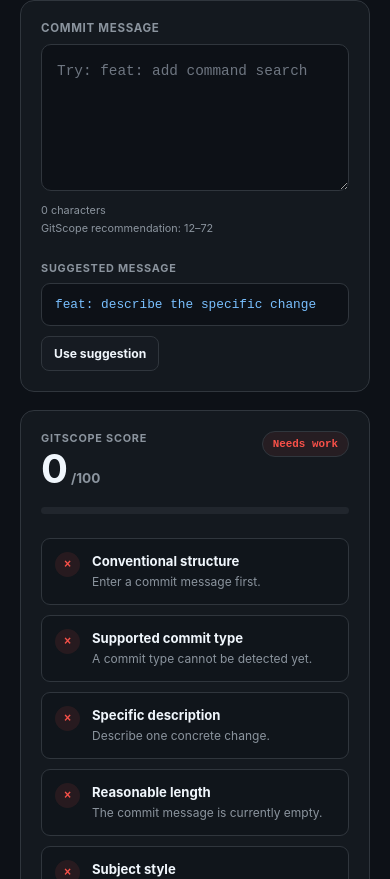
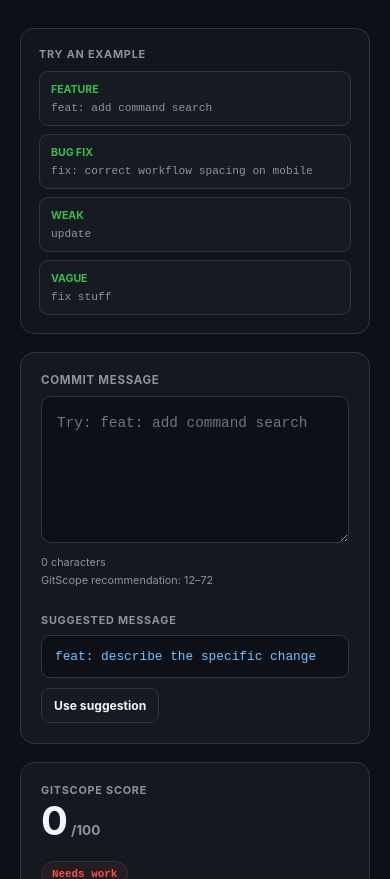
Before and after one commit to r0naldrailgun/git-scope, a React (Vite) app: page / in a window 390 px wide. Shown: the part 9525-10404 px from the top of the page. Built offline with nearby package versions, Linux system fonts and the light colour scheme.

Commit message:
feat: add commit checker examples and feedback

```diff
--- a/src/components/CommitChecker.css
+++ b/src/components/CommitChecker.css
@@ -342,6 +342,162 @@
     line-height: 1.5;
   }
 
+  .commit-example-bar {
+    margin-bottom: 18px;
+    padding: 18px;
+
+    border: 1px solid var(--border);
+    border-radius: var(--radius);
+
+    background: rgba(22, 27, 34, 0.5);
+  }
+
+  .example-label {
+    display: block;
+
+    margin-bottom: 10px;
+
+    color: var(--text-secondary);
+
+    font-size: 0.68rem;
+    font-weight: 700;
+
+    letter-spacing: 0.07em;
+    text-transform: uppercase;
+  }
+
+  .commit-examples {
+    display: grid;
+
+    grid-template-columns:
+      repeat(4, minmax(0, 1fr));
+
+    gap: 8px;
+  }
+
+  .commit-examples button {
+    min-width: 0;
+    padding: 11px;
+
+    border: 1px solid var(--border);
+    border-radius: 9px;
+
+    cursor: pointer;
+
+    color: var(--text-secondary);
+    background: var(--surface);
+
+    text-align: left;
+
+    transition:
+      color 150ms ease,
+      border-color 150ms ease,
+      background 150ms ease;
+  }
+
+  .commit-examples button:hover {
+    color: var(--text-primary);
+
+    border-color: #484f58;
+
+    background: var(--surface-hover);
+  }
+
+  .commit-examples button > span {
+    display: block;
+
+    margin-bottom: 6px;
+
+    color: var(--green);
+
+    font-size: 0.66rem;
+    font-weight: 700;
+
+    text-transform: uppercase;
+  }
+
+  .commit-examples code {
+    display: block;
+
+    overflow: hidden;
+
+    color: inherit;
+
+    font-family: "Courier New", monospace;
+    font-size: 0.7rem;
+
+    text-overflow: ellipsis;
+    white-space: nowrap;
+  }
+
+  .commit-input-heading {
+    display: flex;
+    align-items: center;
+    justify-content: space-between;
+
+    gap: 12px;
+
+    margin-bottom: 9px;
+  }
+
+  .commit-input-heading > label {
+    color: var(--text-secondary);
+
+    font-size: 0.72rem;
+    font-weight: 700;
+
+    letter-spacing: 0.06em;
+    text-transform: uppercase;
+  }
+
+  .clear-commit-button {
+    padding: 4px 8px;
+
+    border: 0;
+
+    cursor: pointer;
+
+    color: var(--text-secondary);
+    background: transparent;
+
+    font-size: 0.7rem;
+    font-weight: 700;
+  }
+
+  .clear-commit-button:hover {
+    color: var(--text-primary);
+  }
+
+  .result-badges {
+    display: flex;
+    align-items: center;
+    justify-content: flex-end;
+
+    flex-wrap: wrap;
+
+    gap: 7px;
+  }
+
+  .detected-type {
+    padding: 6px 10px;
+
+    border: 1px solid var(--border);
+    border-radius: 999px;
+
+    color: #79c0ff;
+    background: rgba(47, 129, 247, 0.08);
+
+    font-family: "Courier New", monospace;
+    font-size: 0.68rem;
+    font-weight: 700;
+  }
+
+  .commit-suggestion button:disabled {
+    cursor: default;
+
+    opacity: 0.55;
+  }
+
   @media (max-width: 850px) {
     .commit-checker-layout {
       grid-template-columns: 1fr;
@@ -370,3 +526,24 @@
       gap: 4px;
     }
   }
+
+  @media (max-width: 900px) {
+    .commit-examples {
+      grid-template-columns:
+        repeat(2, minmax(0, 1fr));
+    }
+  }
+
+  @media (max-width: 520px) {
+    .commit-examples {
+      grid-template-columns: 1fr;
+    }
+
+    .commit-score-header {
+      flex-direction: column;
+    }
+
+    .result-badges {
+      justify-content: flex-start;
+    }
+  }
--- a/src/components/CommitChecker.tsx
+++ b/src/components/CommitChecker.tsx
@@ -1,6 +1,26 @@
 import { useMemo, useState } from 'react'
 import { analyzeCommitMessage } from '../utils/commitMessage'
 import './CommitChecker.css'
+
+const commitExamples = [
+  {
+    label: 'Feature',
+    message: 'feat: add command search',
+  },
+  {
+    label: 'Bug fix',
+    message:
+      'fix: correct workflow spacing on mobile',
+  },
+  {
+    label: 'Weak',
+    message: 'update',
+  },
+  {
+    label: 'Vague',
+    message: 'fix stuff',
+  },
+]
 
 function CommitChecker() {
   const [message, setMessage] = useState('')
@@ -9,6 +29,9 @@ function CommitChecker() {
     () => analyzeCommitMessage(message),
     [message],
   )
+
+  const hasMessage =
+    message.trim().length > 0
 
   return (
     <section
@@ -29,14 +52,52 @@ function CommitChecker() {
         <p className="section-description">
           Enter a commit message and GitScope will check
           its structure, clarity, length, and description.
+          The result is an educational recommendation,
+          not a Git requirement.
         </p>
+      </div>
+
+      <div className="commit-example-bar">
+        <div>
+          <span className="example-label">
+            Try an example
+          </span>
+
+          <div className="commit-examples">
+            {commitExamples.map((example) => (
+              <button
+                key={example.label}
+                type="button"
+                onClick={() =>
+                  setMessage(example.message)
+                }
+              >
+                <span>{example.label}</span>
+
+                <code>{example.message}</code>
+              </button>
+            ))}
+          </div>
+        </div>
       </div>
 
       <div className="commit-checker-layout">
         <div className="commit-input-panel">
+          <div className="commit-input-heading">
             <label htmlFor="commit-message">
               Commit message
             </label>
+
+            {hasMessage && (
+              <button
+                className="clear-commit-button"
+                type="button"
+                onClick={() => setMessage('')}
+              >
+                Clear
+              </button>
+            )}
+          </div>
 
           <textarea
             id="commit-message"
@@ -44,6 +105,7 @@ function CommitChecker() {
             value={message}
             rows={5}
             placeholder='Try: feat: add command search'
+            spellCheck="false"
             onChange={(event) =>
               setMessage(event.target.value)
             }
@@ -66,11 +128,16 @@ function CommitChecker() {
 
             <button
               type="button"
+              disabled={
+                message === analysis.suggestion
+              }
               onClick={() =>
                 setMessage(analysis.suggestion)
               }
             >
-              Use suggestion
+              {message === analysis.suggestion
+                ? 'Suggestion applied'
+                : 'Use suggestion'}
             </button>
           </div>
         </div>
@@ -88,6 +155,13 @@ function CommitChecker() {
               </strong>
             </div>
 
+            <div className="result-badges">
+              {analysis.detectedType && (
+                <span className="detected-type">
+                  {analysis.detectedType}
+                </span>
+              )}
+
               <span
                 className={`commit-strength strength-${analysis.strength
                   .toLowerCase()
@@ -96,8 +170,12 @@ function CommitChecker() {
                 {analysis.strength}
               </span>
             </div>
+          </div>
 
-          <div className="score-track">
+          <div
+            className="score-track"
+            aria-label={`Commit message score: ${analysis.score} out of 100`}
+          >
             <div
               className="score-fill"
               style={{
@@ -115,7 +193,8 @@ function CommitChecker() {
                 <span className="check-icon">
                   {check.status === 'pass'
                     ? '✓'
-                    : check.status === 'warning'
+                    : check.status ===
+                        'warning'
                       ? '!'
                       : '×'}
                 </span>
```
Lines whose indentation alone changed are shown as unchanged.
